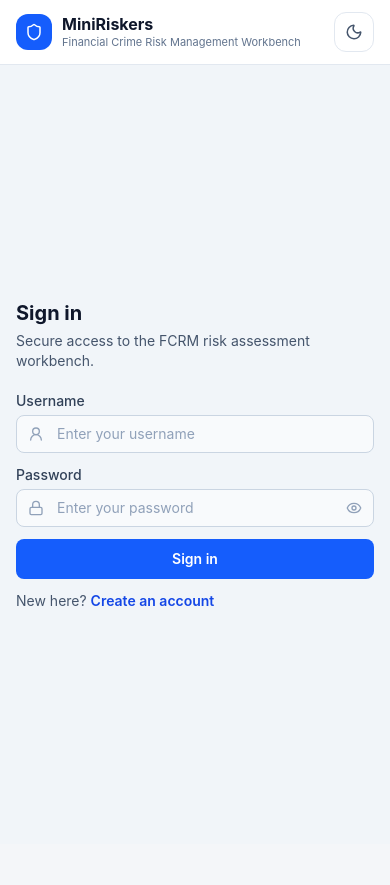
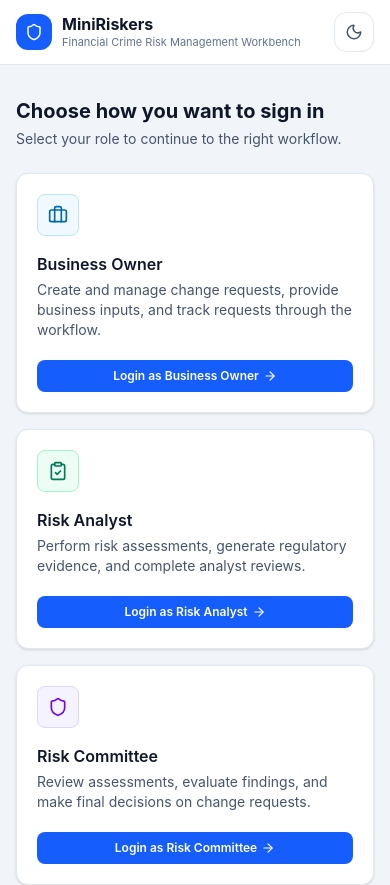
Before and after one commit to Shravani-tech-ai/MiniRiskers, a React (Vite) app in the folder frontend/: page /login in a window 390 px wide. Shown: the top 885 px of the page. Before the commit the page ends 844 px from the top, so only its background shows below. Built offline with nearby package versions, Linux system fonts and the light colour scheme; no server answers.

Commit message:
Added admin signup

```diff
--- /dev/null
+++ b/frontend/src/components/marketing/AuthHeader.jsx
@@ -0,0 +1,29 @@
+import { Link } from "react-router-dom";
+import { Shield } from "lucide-react";
+
+import ThemeToggle from "../ThemeToggle";
+
+function AuthHeader() {
+  return (
+    <header className="shrink-0 border-b border-slate-200 dark:border-slate-700 bg-white dark:bg-slate-900">
+      <div className="mx-auto flex max-w-7xl items-center justify-between px-4 py-3 sm:px-6 lg:px-8">
+        <Link to="/" className="flex items-center gap-2.5">
+          <div className="flex h-9 w-9 items-center justify-center rounded-xl bg-blue-600 text-white">
+            <Shield size={18} />
+          </div>
+          <div>
+            <p className="text-base font-bold leading-tight text-slate-900 dark:text-slate-100">
+              MiniRiskers
+            </p>
+            <p className="text-[11px] text-slate-500 dark:text-slate-400">
+              Financial Crime Risk Management Workbench
+            </p>
+          </div>
+        </Link>
+        <ThemeToggle />
+      </div>
+    </header>
+  );
+}
+
+export default AuthHeader;
--- a/frontend/src/components/marketing/AuthShell.jsx
+++ b/frontend/src/components/marketing/AuthShell.jsx
@@ -1,30 +1,20 @@
-import { Link } from "react-router-dom";
-import { Shield } from "lucide-react";
-
-import ThemeToggle from "../ThemeToggle";
+import AuthHeader from "./AuthHeader";
 import RoleOverviewPanel from "./RoleOverviewPanel";
 
-function AuthShell({ title, subtitle, children, footer, wide = false }) {
+function AuthShell({
+  title,
+  subtitle,
+  children,
+  footer,
+  wide = false,
+  mode = "login",
+  selectedRole = null,
+  onRoleSelect,
+  disabledRoles = [],
+}) {
   return (
     <div className="flex h-screen flex-col overflow-hidden bg-slate-100 dark:bg-slate-950">
-      <header className="shrink-0 border-b border-slate-200 dark:border-slate-700 bg-white dark:bg-slate-900">
-        <div className="mx-auto flex max-w-7xl items-center justify-between px-4 py-3 sm:px-6 lg:px-8">
-          <Link to="/" className="flex items-center gap-2.5">
-            <div className="flex h-9 w-9 items-center justify-center rounded-xl bg-blue-600 text-white">
-              <Shield size={18} />
-            </div>
-            <div>
-              <p className="text-base font-bold leading-tight text-slate-900 dark:text-slate-100">
-                MiniRiskers
-              </p>
-              <p className="text-[11px] text-slate-500 dark:text-slate-400">
-                Financial Crime Risk Management Workbench
-              </p>
-            </div>
-          </Link>
-          <ThemeToggle />
-        </div>
-      </header>
+      <AuthHeader />
 
       <div className="mx-auto grid min-h-0 w-full max-w-7xl flex-1 lg:grid-cols-2">
         <div
@@ -39,7 +29,12 @@ function AuthShell({ title, subtitle, children, footer, wide = false }) {
         </div>
 
         <div className="hidden min-h-0 overflow-hidden border-l border-slate-200 dark:border-slate-700 bg-gradient-to-br from-slate-50 dark:from-slate-900 to-blue-50/40 dark:to-slate-800 lg:block">
-          <RoleOverviewPanel />
+          <RoleOverviewPanel
+            mode={mode}
+            selectedRole={selectedRole}
+            onRoleSelect={onRoleSelect}
+            disabledRoles={disabledRoles}
+          />
         </div>
       </div>
     </div>
--- a/frontend/src/components/marketing/RoleOverviewPanel.jsx
+++ b/frontend/src/components/marketing/RoleOverviewPanel.jsx
@@ -1,62 +1,15 @@
-import {
-  Briefcase,
-  ClipboardCheck,
-  Eye,
-  Shield,
-  UserCog,
-} from "lucide-react";
+import { ArrowRight, Check } from "lucide-react";
 
-import { ROLES } from "../../utils/rolePermissions";
+import { ROLE_CARDS } from "./roleCards";
 
-const ROLE_CARDS = [
-  {
-    role: ROLES.BUSINESS_OWNER,
-    title: "Business Owner",
-    icon: Briefcase,
-    tone: "border-sky-200 dark:border-sky-900 bg-sky-50 dark:bg-sky-950/40 text-sky-700 dark:text-sky-300",
-    description:
-      "Create and manage change requests, provide business inputs, and track requests through the workflow.",
-    tags: ["Create requests", "View own requests", "Manage inputs"],
-  },
-  {
-    role: ROLES.RISK_ANALYST,
-    title: "Risk Analyst",
-    icon: ClipboardCheck,
-    tone: "border-emerald-200 dark:border-emerald-900 bg-emerald-50 dark:bg-emerald-950/40 text-emerald-700 dark:text-emerald-300",
-    description:
-      "Perform risk assessments, generate regulatory evidence, and complete analyst reviews.",
-    tags: ["Risk assessment", "Generate evidence", "Analyst review"],
-  },
-  {
-    role: ROLES.RISK_COMMITTEE,
-    title: "Risk Committee",
-    icon: Shield,
-    tone: "border-violet-200 dark:border-violet-900 bg-violet-50 dark:bg-violet-950/40 text-violet-700 dark:text-violet-300",
-    description:
-      "Review assessments, evaluate findings, and make final decisions on change requests.",
-    tags: ["View & review", "Committee decision", "Approve / reject"],
-  },
-  {
-    role: ROLES.AUDITOR,
-    title: "Auditor",
-    icon: Eye,
-    tone: "border-amber-200 dark:border-amber-900 bg-amber-50 dark:bg-amber-950/40 text-amber-700 dark:text-amber-300",
-    description:
-      "Read-only access to records, assessments, evidence, and audit trails.",
-    tags: ["View only", "Audit trail", "Compliance view"],
-  },
-  {
-    role: ROLES.ADMIN,
-    title: "Admin",
-    icon: UserCog,
-    tone: "border-teal-200 dark:border-teal-900 bg-teal-50 dark:bg-teal-950/40 text-teal-700 dark:text-teal-300",
-    description:
-      "Full access to workflow features and oversight across change requests.",
-    tags: ["All features", "Oversight", "System access"],
-  },
-];
+function RoleOverviewPanel({
+  mode = "login",
+  selectedRole = null,
+  onRoleSelect,
+  disabledRoles = [],
+}) {
+  const actionVerb = mode === "signup" ? "Sign up as" : "Login as";
 
-function RoleOverviewPanel() {
   return (
     <div className="flex h-full flex-col justify-center px-6 py-6 lg:px-10 xl:px-12">
       <h2 className="text-xl font-bold leading-tight text-slate-900 dark:text-slate-100 lg:text-2xl xl:text-3xl">
@@ -66,10 +19,25 @@ function RoleOverviewPanel() {
       <div className="mt-6 grid gap-3 lg:grid-cols-2 lg:gap-4">
         {ROLE_CARDS.map((card) => {
           const Icon = card.icon;
+          const isSelected = selectedRole === card.role;
+          const isDisabled = disabledRoles.includes(card.role);
+
           return (
-            <div
+            <button
               key={card.role}
-              className="rounded-xl border border-slate-200 dark:border-slate-700 bg-white dark:bg-slate-900 p-4 shadow-sm"
+              type="button"
+              disabled={isDisabled || !onRoleSelect}
+              aria-pressed={isSelected}
+              onClick={() => onRoleSelect?.(card.role)}
+              className={`group rounded-xl border bg-white p-4 text-left shadow-sm transition dark:bg-slate-900 ${
+                isSelected
+                  ? "border-blue-500 ring-2 ring-blue-500/40 dark:border-blue-400"
+                  : "border-slate-200 dark:border-slate-700"
+              } ${
+                isDisabled
+                  ? "cursor-not-allowed opacity-60"
+                  : "hover:border-blue-400 hover:shadow-md dark:hover:border-blue-500"
+              }`}
             >
               <div className="flex items-start gap-3">
                 <div className={`shrink-0 rounded-lg border p-2 ${card.tone}`}>
@@ -82,9 +50,30 @@ function RoleOverviewPanel() {
                   <p className="mt-1 line-clamp-2 text-sm leading-5 text-slate-600 dark:text-slate-400">
                     {card.description}
                   </p>
+                  <p
+                    className={`mt-2 inline-flex items-center gap-1 text-xs font-semibold ${
+                      isSelected
+                        ? "text-blue-700 dark:text-blue-300"
+                        : "text-slate-500 group-hover:text-blue-700 dark:text-slate-400 dark:group-hover:text-blue-300"
+                    }`}
+                  >
+                    {isDisabled ? (
+                      "Provisioned by administrators"
+                    ) : isSelected ? (
+                      <>
+                        <Check size={14} />
+                        {actionVerb} {card.title}
+                      </>
+                    ) : (
+                      <>
+                        {actionVerb} {card.title}
+                        <ArrowRight size={14} />
+                      </>
+                    )}
+                  </p>
                 </div>
               </div>
-            </div>
+            </button>
           );
         })}
       </div>
--- /dev/null
+++ b/frontend/src/components/marketing/RolePicker.jsx
@@ -0,0 +1,70 @@
+import { ArrowRight } from "lucide-react";
+import { Link } from "react-router-dom";
+
+import AuthHeader from "./AuthHeader";
+import { ROLE_CARDS } from "./roleCards";
+
+function RolePicker({ onRoleSelect, notice }) {
+  return (
+    <div className="flex min-h-screen flex-col bg-slate-100 dark:bg-slate-950">
+      <AuthHeader />
+
+      <main className="flex flex-1 items-center justify-center px-4 py-8 sm:px-6 lg:px-8">
+        <div className="w-full max-w-7xl">
+          <h1 className="text-xl font-bold text-slate-900 dark:text-slate-100 lg:text-2xl">
+            Choose how you want to sign in
+          </h1>
+          <p className="mt-1 text-sm text-slate-600 dark:text-slate-400">
+            Select your role to continue to the right workflow.
+          </p>
+
+          {notice ? (
+            <p className="mt-4 rounded-lg bg-green-50 px-3 py-2 text-sm text-green-700 dark:bg-green-950/40 dark:text-green-300">
+              {notice}
+            </p>
+          ) : null}
+
+          <div className="mt-6 grid grid-cols-1 gap-4 sm:grid-cols-2 lg:grid-cols-5">
+            {ROLE_CARDS.map((card) => {
+              const Icon = card.icon;
+              return (
+                <button
+                  key={card.role}
+                  type="button"
+                  onClick={() => onRoleSelect(card.role)}
+                  className="group flex flex-col rounded-xl border border-slate-200 bg-white p-5 text-left shadow-sm transition hover:-translate-y-0.5 hover:border-blue-400 hover:shadow-md dark:border-slate-700 dark:bg-slate-900 dark:hover:border-blue-500"
+                >
+                  <div className={`w-fit rounded-lg border p-2.5 ${card.tone}`}>
+                    <Icon size={20} />
+                  </div>
+                  <h3 className="mt-4 text-base font-semibold text-slate-900 dark:text-slate-100">
+                    {card.title}
+                  </h3>
+                  <p className="mt-1 flex-1 text-sm leading-5 text-slate-600 dark:text-slate-400">
+                    {card.description}
+                  </p>
+                  <span className="mt-5 inline-flex w-full items-center justify-center gap-1 rounded-lg bg-blue-600 px-3 py-2 text-xs font-semibold text-white group-hover:bg-blue-700">
+                    Login as {card.title}
+                    <ArrowRight size={14} />
+                  </span>
+                </button>
+              );
+            })}
+          </div>
+
+          <p className="mt-6 text-sm text-slate-600 dark:text-slate-400">
+            New here?{" "}
+            <Link
+              to="/signup"
+              className="font-semibold text-blue-700 hover:underline dark:text-blue-300"
+            >
+              Create an account
+            </Link>
+          </p>
+        </div>
+      </main>
+    </div>
+  );
+}
+
+export default RolePicker;
--- /dev/null
+++ b/frontend/src/components/marketing/roleCards.js
@@ -0,0 +1,61 @@
+import {
+  Briefcase,
+  ClipboardCheck,
+  Eye,
+  Shield,
+  UserCog,
+} from "lucide-react";
+
+import { ROLES } from "../../utils/rolePermissions";
+
+export const ROLE_CARDS = [
+  {
+    role: ROLES.BUSINESS_OWNER,
+    title: "Business Owner",
+    icon: Briefcase,
+    tone: "border-sky-200 dark:border-sky-900 bg-sky-50 dark:bg-sky-950/40 text-sky-700 dark:text-sky-300",
+    description:
+      "Create and manage change requests, provide business inputs, and track requests through the workflow.",
+    tags: ["Create requests", "View own requests", "Manage inputs"],
+  },
+  {
+    role: ROLES.RISK_ANALYST,
+    title: "Risk Analyst",
+    icon: ClipboardCheck,
+    tone: "border-emerald-200 dark:border-emerald-900 bg-emerald-50 dark:bg-emerald-950/40 text-emerald-700 dark:text-emerald-300",
+    description:
+      "Perform risk assessments, generate regulatory evidence, and complete analyst reviews.",
+    tags: ["Risk assessment", "Generate evidence", "Analyst review"],
+  },
+  {
+    role: ROLES.RISK_COMMITTEE,
+    title: "Risk Committee",
+    icon: Shield,
+    tone: "border-violet-200 dark:border-violet-900 bg-violet-50 dark:bg-violet-950/40 text-violet-700 dark:text-violet-300",
+    description:
+      "Review assessments, evaluate findings, and make final decisions on change requests.",
+    tags: ["View & review", "Committee decision", "Approve / reject"],
+  },
+  {
+    role: ROLES.AUDITOR,
+    title: "Auditor",
+    icon: Eye,
+    tone: "border-amber-200 dark:border-amber-900 bg-amber-50 dark:bg-amber-950/40 text-amber-700 dark:text-amber-300",
+    description:
+      "Read-only access to records, assessments, evidence, and audit trails.",
+    tags: ["View only", "Audit trail", "Compliance view"],
+  },
+  {
+    role: ROLES.ADMIN,
+    title: "Admin",
+    icon: UserCog,
+    tone: "border-teal-200 dark:border-teal-900 bg-teal-50 dark:bg-teal-950/40 text-teal-700 dark:text-teal-300",
+    description:
+      "Full access to workflow features and oversight across change requests.",
+    tags: ["All features", "Oversight", "System access"],
+  },
+];
+
+export function getRoleCard(role) {
+  return ROLE_CARDS.find((card) => card.role === role) ?? null;
+}
--- a/frontend/src/pages/Login.jsx
+++ b/frontend/src/pages/Login.jsx
@@ -1,14 +1,23 @@
 import { useState } from "react";
-import { Eye, EyeOff, Loader2, Lock, UserRound } from "lucide-react";
-import { Link, Navigate, useLocation, useNavigate } from "react-router-dom";
+import { ArrowLeft, Eye, EyeOff, Loader2, Lock, UserRound } from "lucide-react";
+import {
+  Link,
+  Navigate,
+  useLocation,
+  useNavigate,
+  useSearchParams,
+} from "react-router-dom";
 
 import AuthShell from "../components/marketing/AuthShell";
+import RolePicker from "../components/marketing/RolePicker";
 import { authInputClassName } from "../components/marketing/authFormStyles";
 import { useAuth } from "../context/AuthContext";
+import { ROLES, roleLabel } from "../utils/rolePermissions";
 
 function Login() {
   const navigate = useNavigate();
   const location = useLocation();
+  const [searchParams, setSearchParams] = useSearchParams();
   const { login, isAuthenticated, loading: authLoading } = useAuth();
 
   const [username, setUsername] = useState(location.state?.username || "");
@@ -19,6 +28,15 @@ function Login() {
   const [notice, setNotice] = useState(location.state?.notice || "");
 
   const redirectPath = location.state?.from || "/dashboard";
+  const requestedRole = searchParams.get("role");
+  const role = Object.values(ROLES).includes(requestedRole) ? requestedRole : null;
+
+  const selectRole = (nextRole) => {
+    setError("");
+    setSearchParams(nextRole ? { role: nextRole } : {}, {
+      state: location.state,
+    });
+  };
 
   if (authLoading) {
     return (
@@ -44,9 +62,16 @@ function Login() {
 
     try {
       setLoading(true);
-      await login(username.trim(), password);
+      await login(username.trim(), password, role);
       navigate(redirectPath, { replace: true });
     } catch (err) {
+      if (err?.code === "ROLE_MISMATCH") {
+        setError(
+          `This account is not registered as ${roleLabel(role)}. ` +
+            "Change role and try again."
+        );
+        return;
+      }
       setError(
         err?.response?.data?.detail ||
           "Login failed. Check your credentials and try again."
@@ -56,10 +81,17 @@ function Login() {
     }
   };
 
+  if (!role) {
+    return <RolePicker onRoleSelect={selectRole} notice={notice} />;
+  }
+
   return (
     <AuthShell
-      title="Sign in"
+      title={`Sign in as ${roleLabel(role)}`}
       subtitle="Secure access to the FCRM risk assessment workbench."
+      mode="login"
+      selectedRole={role}
+      onRoleSelect={selectRole}
       footer={
         <p className="text-sm text-slate-600 dark:text-slate-400">
           New here?{" "}
@@ -73,6 +105,15 @@ function Login() {
       }
     >
       <form onSubmit={handleSubmit} className="space-y-3">
+        <button
+          type="button"
+          onClick={() => selectRole(null)}
+          className="inline-flex items-center gap-1 text-sm font-medium text-blue-700 hover:underline dark:text-blue-300"
+        >
+          <ArrowLeft size={14} />
+          Change role
+        </button>
+
         {notice ? (
           <p className="rounded-lg bg-green-50 px-3 py-2 text-sm text-green-700 dark:bg-green-950/40 dark:text-green-300">
             {notice}
@@ -152,7 +193,7 @@ function Login() {
               Signing in...
             </>
           ) : (
-            "Sign in"
+            `Sign in as ${roleLabel(role)}`
           )}
         </button>
       </form>
--- a/frontend/src/pages/Signup.jsx
+++ b/frontend/src/pages/Signup.jsx
@@ -12,6 +12,7 @@ const SIGNUP_ROLES = [
   ROLES.RISK_ANALYST,
   ROLES.RISK_COMMITTEE,
   ROLES.AUDITOR,
+  ROLES.ADMIN,
 ];
 
 function Signup() {
@@ -65,7 +66,7 @@ function Signup() {
         password: form.password,
         role: form.role,
       });
-      navigate("/login", {
+      navigate(`/login?role=${form.role}`, {
         replace: true,
         state: {
           username: form.username.trim(),
@@ -85,6 +86,9 @@ function Signup() {
   return (
     <AuthShell
       wide
+      mode="signup"
+      selectedRole={form.role}
+      onRoleSelect={(role) => setForm((previous) => ({ ...previous, role }))}
       title="Create your account"
       subtitle="Pick your role to access the right workflow."
       footer={
@@ -227,10 +231,6 @@ function Signup() {
           </div>
         </div>
 
-        <p className="text-[11px] leading-snug text-slate-500 dark:text-slate-400">
-          Admin accounts are provisioned separately for security.
-        </p>
-
         {error ? (
           <p className="rounded-lg bg-red-50 dark:bg-red-950/40 px-3 py-1.5 text-sm text-red-700 dark:text-red-300">
             {error}
```
Also changed, not shown: frontend/src/context/AuthContext.jsx (+13 -8 lines), frontend/src/pages/Dashboard.jsx (+17 -1 lines), 2 other files (tests, documents, lock files or other folders).
